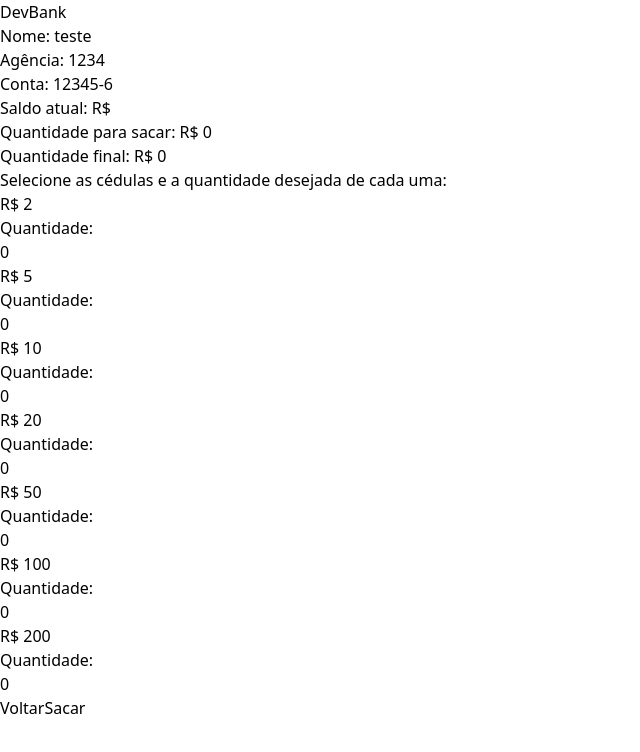
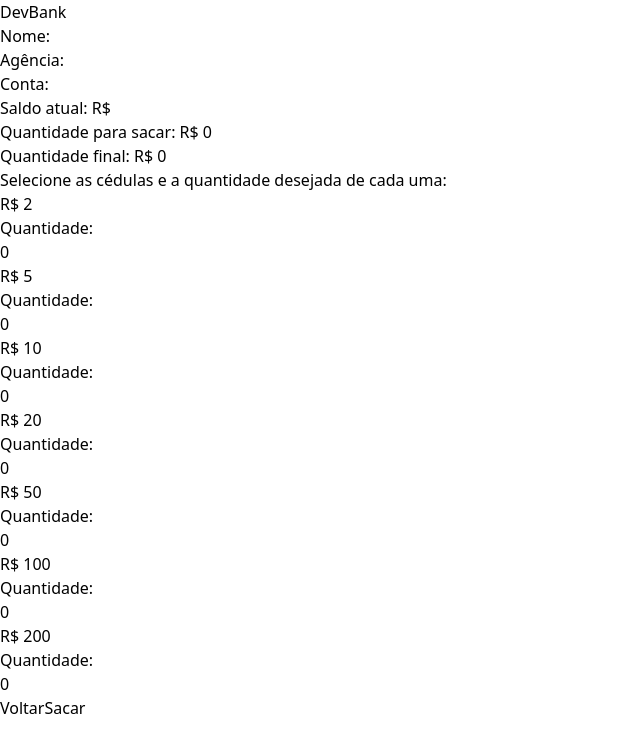
Before and after one commit to Maua-Dev/devbank_felipe_victor_bernardo_front, a React (Vite) app: page /withdraw in a window 1280 px wide. Shown: the top 752 px of the page, without its empty margins (0-640 px from the left). Built offline with nearby package versions, Linux system fonts and the light colour scheme.

Commit message:
fix: ajusta header da página de saque

```diff
--- a/src/pages/Withdraw.tsx
+++ b/src/pages/Withdraw.tsx
@@ -65,7 +65,11 @@
   return (
     <>
       {/* passar as informações do header e balance pela API, retirar os placeholders deles e adicionar funcionalidade aos botões */}
-      <Header name="teste" agency="1234" account="12345-6" />
+      <Header
+        name={response?.name as string}
+        agency={response?.agency as string}
+        account={response?.account as string}
+      />
       <Balance
         balance={response?.current_balance as number}
         changed={total}
```
